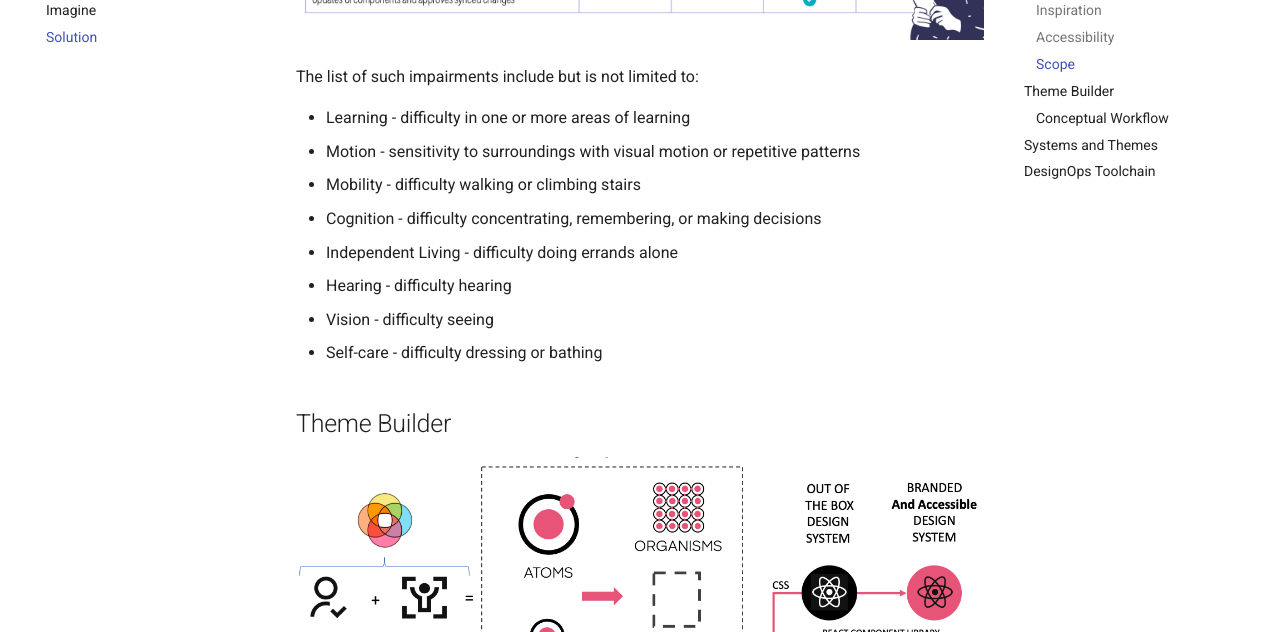
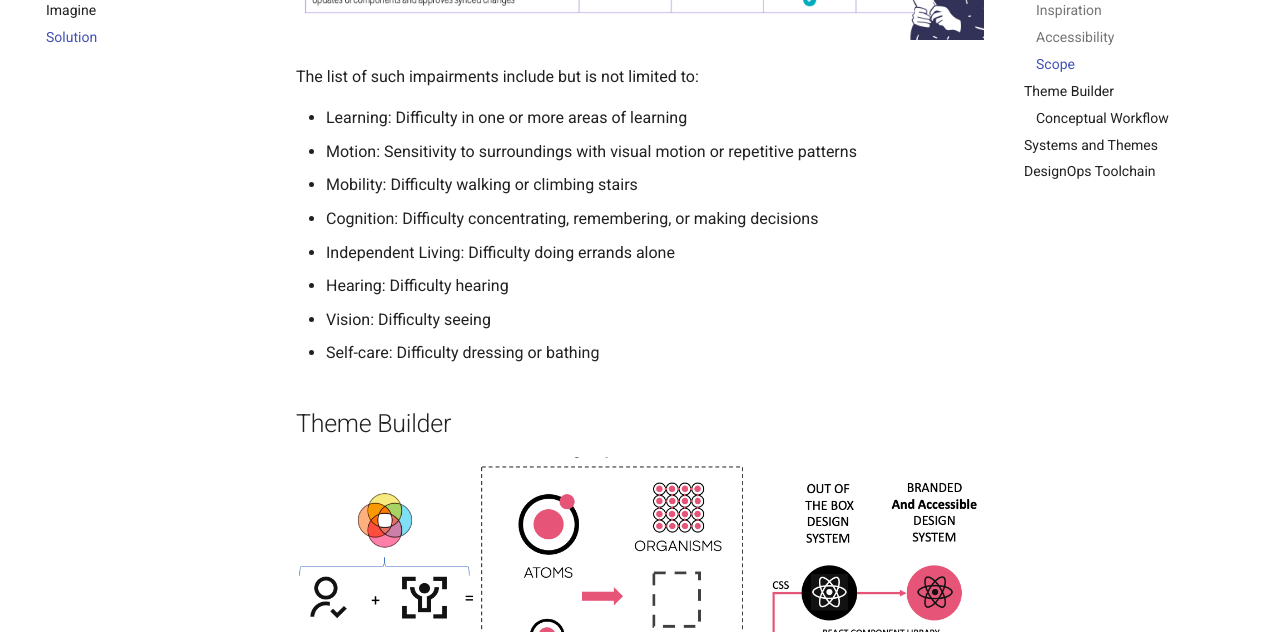
Before and after one commit to finos/a11y-theme-builder, an MkDocs documentation site: the page built from docs/motivation/solution.md, in a window 1280 px wide and 900 px high, scrolled down 3157 px. Shown: the part 152-784 px from the top of the window. Built offline with MkDocs 1.6.1 and Material for MkDocs 9.7.7, drawn with Linux system fonts in a browser that asks for light colours; comment, search, counter and statistics services are not loaded.

Commit message:
Fix #122

```diff
--- a/docs/motivation/solution.md
+++ b/docs/motivation/solution.md
@@ -43,14 +43,14 @@ An **Atomic Accessibility Design Methodology** is applicable to a range of disab
 
 The list of such impairments include but is not limited to:
 
-* Learning - difficulty in one or more areas of learning
-* Motion - sensitivity to surroundings with visual motion or repetitive patterns
-* Mobility - difficulty walking or climbing stairs
-* Cognition - difficulty concentrating, remembering, or making decisions
-* Independent Living - difficulty doing errands alone
-* Hearing - difficulty hearing
-* Vision - difficulty seeing
-* Self-care - difficulty dressing or bathing
+* Learning: Difficulty in one or more areas of learning
+* Motion: Sensitivity to surroundings with visual motion or repetitive patterns
+* Mobility: Difficulty walking or climbing stairs
+* Cognition: Difficulty concentrating, remembering, or making decisions
+* Independent Living: Difficulty doing errands alone
+* Hearing: Difficulty hearing
+* Vision: Difficulty seeing
+* Self-care: Difficulty dressing or bathing
 
 ## Theme Builder
 ![tb](./../../_images/theme-builder.png)
@@ -66,14 +66,14 @@ For each of the following steps, a theme builder *User* may be a *Designer* or *
 1. *User* opens Theme Building Tool.
 2. *User* creates a new design system project within the Theme Building Tool.
 3. *User* configures project to produce themes that are either Business (AA) or Government (AAA) [WCAG Compatible][WCAG].
-3. *User* adds 10 shades of a color in light and dark mode with corresponding "on color" to the project.
-4. *User* defines the base atoms for the theme. This lays the foundation for all light and dark mode calculations. The Theme Building Tool guides the *User* through the following steps that **must** occur in sequential order:
+4. *User* adds 10 shades of a color in light and dark mode with corresponding "on color" to the project.
+5. *User* defines the base atoms for the theme. This lays the foundation for all light and dark mode calculations. The Theme Building Tool guides the *User* through the following steps that **must** occur in sequential order:
 
    1. Select Primary, Secondary, and Tertiary Colors
    2. Define Light mode background and dark mode background.
    3. Define Gradient backgrounds, Buttons and Icons colors, and Gradient Text.
 
-5. *User* defines other atomic elements (atoms, molecules) that will be used by the theme. The Theme Building Tool guides the *User* through the following steps:
+6. *User* defines other atomic elements (atoms, molecules) that will be used by the theme. The Theme Building Tool guides the *User* through the following steps:
 
    1. Data independent preferences
       1. Specify minimum desktop target area
@@ -87,8 +87,8 @@ For each of the following steps, a theme builder *User* may be a *Designer* or *
       5. Bevels
       6. Chart colors
 
-6. *User* applies atomic settings to molecules associated with the theme project.
-7. *User* uses the Theme Building Tool to generate theme asset types (JSON, CSS, design tokens).
+7. *User* applies atomic settings to molecules associated with the theme project.
+8. *User* uses the Theme Building Tool to generate theme asset types (JSON, CSS, design tokens).
 
 ## Systems and Themes
 Theme builder distinguishes between system and theme atoms.
@@ -102,16 +102,19 @@ Each theme is layered on top of the core design system.The default theme rendere
 Additional theme layers can be applied by the user to generate themes that are effectively a combination of atomic layers. Initially layering support is provided for the following accessibility preferences:
 
 * Dyslexic preferences
-  * This updates all the fonts to Open Dyslexic
-  * Increases line heights for improved readability for dyslexic end users
-  * (*Future*) Color contrast options
+
+     * This updates all the fonts to Open Dyslexic
+     * Increases line heights for improved readability for dyslexic end users
+     * (*Future*) Color contrast options
 
 * Motion sensitivity preferences
-  * Removes animations from all components
+
+    * Removes animations from all components
 
 * Color blind preferences
-  * Users can choose to adjust the colors of the branded components to colors that best accommodate their specific color perception deficiency Protanopia, Deuteranopia, and Tritanopia
-  * The updated colors meet the WCAG contrast guidelines and are non-jarring and visually pleasing
+
+    * Users can choose to adjust the colors of the branded components to colors that best accommodate their specific color perception deficiency Protanopia, Deuteranopia, and Tritanopia
+    * The updated colors meet the WCAG contrast guidelines and are non-jarring and visually pleasing
 
 Themes can also be organization into different sub themes. For example rendering experiences with different system color palette combinations.
 
```
Also changed, not shown: docs/designers/how-to-configure-overlays.md (+14 -2 lines).
